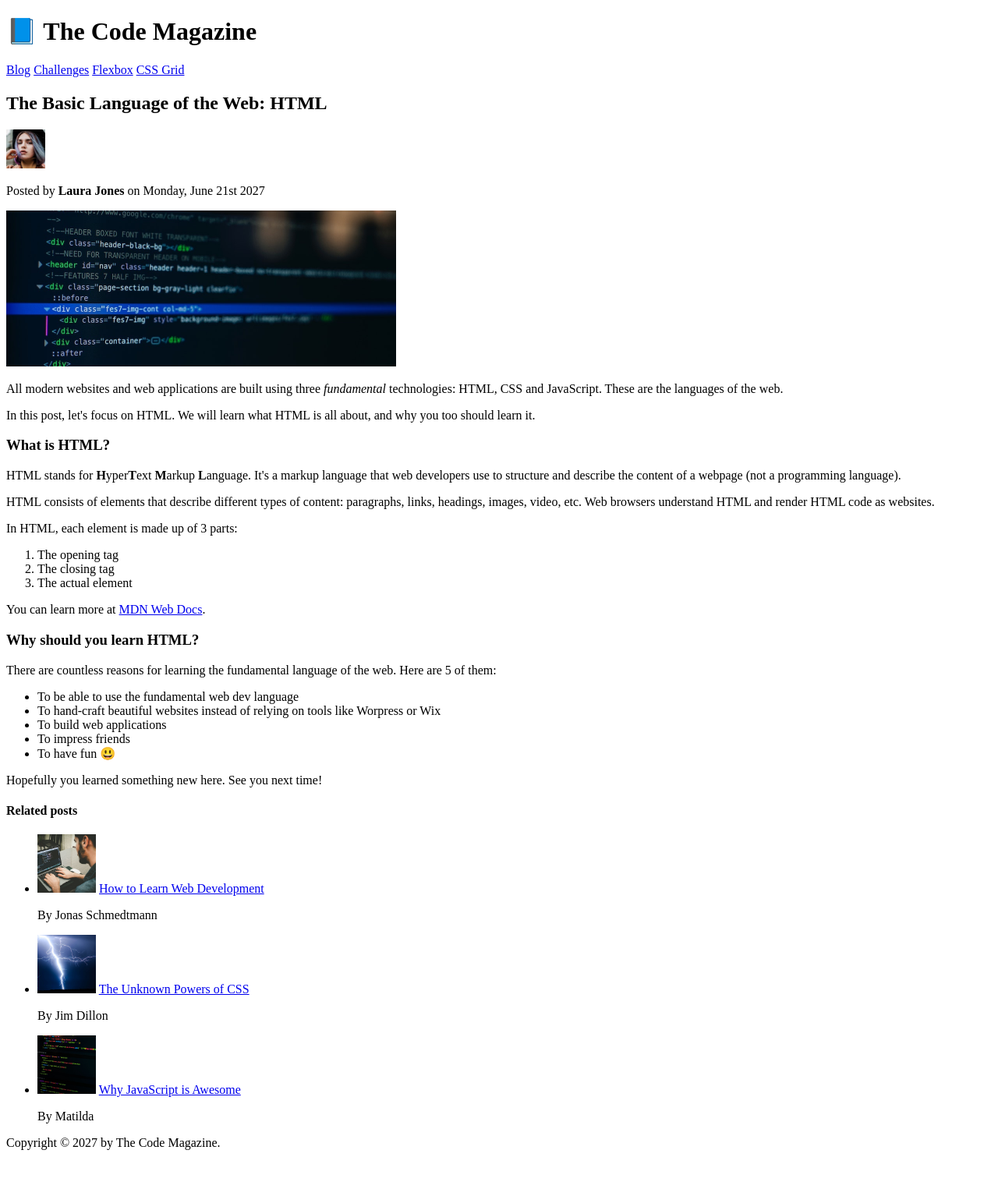
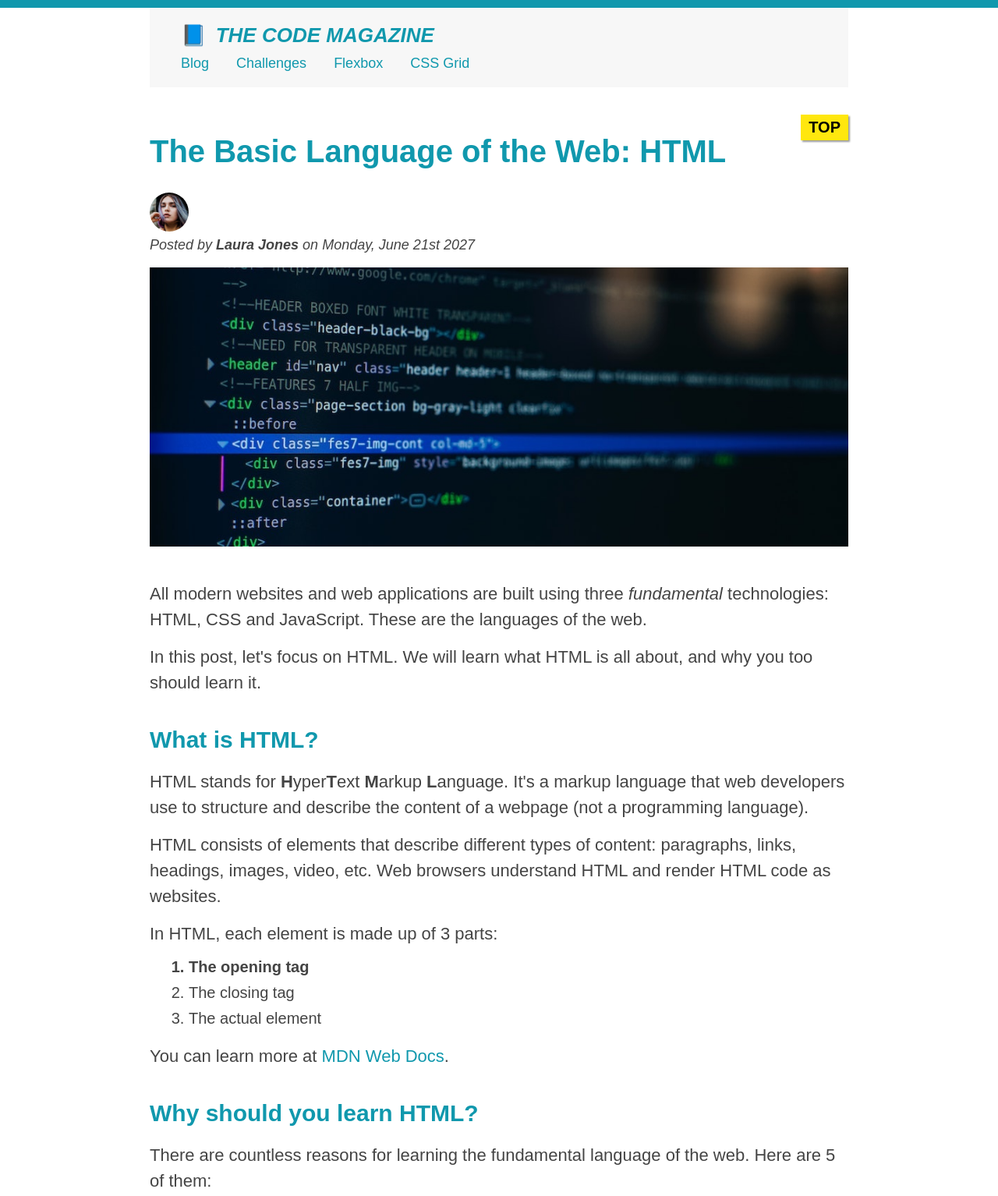
Before and after one commit to KevinCode98/HTMLandCSS, a plain HTML site: page 03-CSS-Fundamentals/index.html in a window 1280 px wide. Shown: the top 1534 px of the page at 78% size. Before the commit the page ends 1483 px from the top, so only its background shows below. Drawn offline with Linux system fonts and the light colour scheme.

Commit message:
Section3 -> CSS Fundamentals -> Finish

```diff
--- a/03-CSS-Fundamentals/index.html
+++ b/03-CSS-Fundamentals/index.html
@@ -1,21 +1,14 @@
 <!DOCTYPE html>
 <html lang="en">
 <head>
-    <meta charset="UTF-8" />
+  <meta charset="UTF-8"/>
+  <link href="style.css" rel="stylesheet">
   <title>The Basic Language of the Web: HTML</title>
 </head>
 
 <body>
-    <!--
-    <h1>The Basic Language of the Web: HTML</h1>
-    <h2>The Basic Language of the Web: HTML</h2>
-    <h3>The Basic Language of the Web: HTML</h3>
-    <h4>The Basic Language of the Web: HTML</h4>
-    <h5>The Basic Language of the Web: HTML</h5>
-    <h6>The Basic Language of the Web: HTML</h6>
-    -->
-
-    <header>
+<div class="container">
+  <header class="main-header">
     <h1>📘 The Code Magazine</h1>
 
     <nav>
@@ -27,24 +20,27 @@
   </header>
 
   <article>
-      <header>
+    <header class="post-header">
       <h2>The Basic Language of the Web: HTML</h2>
 
       <img
           src="img/laura-jones.jpg"
           alt="Headshot of Laura Jones"
+          class="author-img"
           height="50"
           width="50"
       />
 
-        <p>Posted by <strong>Laura Jones</strong> on Monday, June 21st 2027</p>
+      <p id="author">Posted by <strong>Laura Jones</strong> on Monday, June 21st 2027</p>
 
       <img
           src="img/post-img.jpg"
           alt="HTML code on a screen"
+          class="post-img"
           width="500"
           height="200"
       />
+      <button> ♥️ Like </button>
     </header>
 
     <p>
@@ -109,38 +105,45 @@
     <p>Hopefully you learned something new here. See you next time!</p>
   </article>
 
-    <aside>
+  <aside class="aside-relative">
     <h4>Related posts</h4>
 
-      <ul>
+    <ul class="related">
       <li>
         <img
             src="img/related-1.jpg"
             alt="Person programming"
+            class="related-img"
             width="75"
             width="75"
         />
         <a href="#">How to Learn Web Development</a>
-          <p>By Jonas Schmedtmann</p>
+        <p class="related-author">By Jonas Schmedtmann</p>
       </li>
       <li>
-          <img src="img/related-2.jpg" alt="Lightning" width="75" heigth="75" />
+        <img src="img/related-2.jpg" alt="Lightning" class="related-img" width="75" heigth="75"/>
+
         <a href="#">The Unknown Powers of CSS</a>
-          <p>By Jim Dillon</p>
+        <p class="related-author">By Jim Dillon</p>
       </li>
       <li>
         <img
             src="img/related-3.jpg"
             alt="JavaScript code on a screen"
+            class="related-img"
             width="75"
             height="75"
         />
         <a href="#">Why JavaScript is Awesome</a>
-          <p>By Matilda</p>
+        <p class="related-author">By Matilda</p>
       </li>
     </ul>
   </aside>
 
-    <footer>Copyright &copy; 2027 by The Code Magazine.</footer>
+  <footer><p id="copyright" class="copyright">Copyright &copy; 2027 by The Code Magazine.</p></footer>
+</div>
+
+
+
 </body>
 </html>
--- /dev/null
+++ b/03-CSS-Fundamentals/style.css
@@ -0,0 +1,200 @@
+* {
+    margin: 0;
+    padding: 0;
+}
+
+body {
+    color: #444;
+    font-family: sans-serif;
+    border-top: 10px solid #1098ad;
+    position: relative;
+}
+
+h1, h2, h3, h4, p, li {
+    font-family: sans-serif;
+    color: #444;
+}
+
+h1, h2, h3 {
+    color: #1098ad;
+}
+
+h1 {
+    font-size: 26px;
+    text-transform: uppercase;
+    font-style: italic;
+}
+
+h1::first-letter {
+    font-style: normal;
+    margin-right: 5px;
+}
+
+h2 {
+    position: relative;
+}
+
+h2::after {
+    content: "TOP";
+    background: #ffe70e;
+    color: #000;
+    font-size: 20px;
+    font-weight: bold;
+    display: inline-block;
+    padding: 5px 10px;
+    position: absolute;
+    top: -25px;
+    right: 0;
+    box-shadow: 2px 2px  2px rgba(0, 0, 0, 0.4);
+}
+
+h2 {
+    font-size: 40px;
+    margin-bottom: 30px;
+}
+
+h3 {
+    font-size: 30px;
+    margin-bottom: 20px;
+    margin-top: 40px;
+}
+
+h4 {
+    font-size: 20px;
+    text-transform: uppercase;
+    text-align: center;
+}
+
+p {
+    font-size: 22px;
+    line-height: 1.5;
+    margin-bottom: 15px;
+}
+
+ol, ul {
+    margin-left: 50px;
+    margin-bottom: 20px;
+}
+li {
+    font-size: 20px;
+    margin-bottom: 10px;
+}
+
+li:last-child {
+    margin-bottom: 0;
+}
+
+
+/*  -------  Classes and Id's -------*/
+.container {
+    width: 70%;
+    margin: 0 auto;
+}
+.main-header {
+    background-color: #f7f7f7;
+    padding: 20px 40px;
+    margin-bottom: 60px;
+    /*height: 80px;*/
+}
+
+article{
+    margin-bottom: 60px;
+}
+
+nav {
+    font-size: 18px;
+}
+
+.post-header{
+    margin-bottom: 40px;
+}
+
+aside {
+    background-color: #f7f7f7;
+    border-top: 5px solid #1098ad;
+    border-bottom: 5px solid #1098ad;
+    padding: 50px 0;
+}
+
+
+#author {
+    font-style: italic;
+    font-size: 18px;
+}
+
+.author-img {
+    border-radius: 50%;
+}
+
+#copyright {
+    font-size: 16px;
+}
+
+.related-author {
+    font-size: 18px;
+    font-weight: bold;
+}
+
+.related {
+    list-style: none;
+}
+
+.related-img {
+    border-radius: 15%;
+    box-shadow: 3px 3px 3px rgba(0, 0, 0, 0.29);
+}
+
+li:first-child {
+    font-weight: bold;
+}
+
+li:nth-child(even) {
+    /*color: red;*/
+}
+
+/*Styling links */
+a:link {
+    color: #1098ad;
+    text-decoration: none;
+}
+
+a:visited {
+    color: #1098ad;
+}
+
+a:hover {
+    color: gray;
+    font-weight: bold;
+    text-decoration: underline gray;
+}
+
+/*LVHA*/
+.post-img {
+    width: 100%;
+    height: auto;
+}
+
+.aside-relative{
+}
+
+nav a:link {
+    margin-right: 30px;
+    margin-top: 10px;
+    display: inline-block;
+}
+
+nav a:link:last-child{
+    margin-right: 0;
+}
+
+
+button {
+    font-size: 22px;
+    padding: 20px;
+    cursor: pointer;
+
+
+    position: absolute;
+    bottom: 50px;
+    right: 50px;
+}
```
Also changed, not shown: 1 other file. Lines whose indentation alone changed are shown as unchanged.
